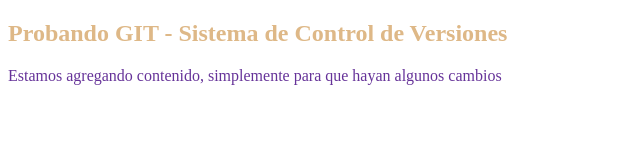
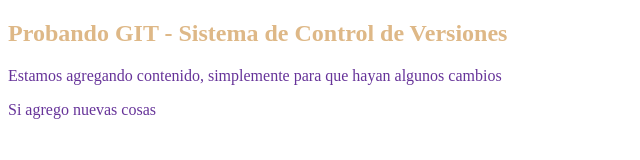
Before and after one commit to IsmaTerluk/probandoGIT, a plain HTML site: page index.html in a window 1280 px wide. Shown: the whole page, without its empty margins (0-640 px from the left). Drawn offline with Linux system fonts and the light colour scheme.

Commit message:
Segundo parrafo agregado

```diff
--- a/index.html
+++ b/index.html
@@ -13,5 +13,7 @@
 
     <p> Estamos agregando contenido, simplemente para que hayan algunos cambios </p>
 
+    <p> Si agrego nuevas cosas</p>
+
 </body>
 </html>
```
